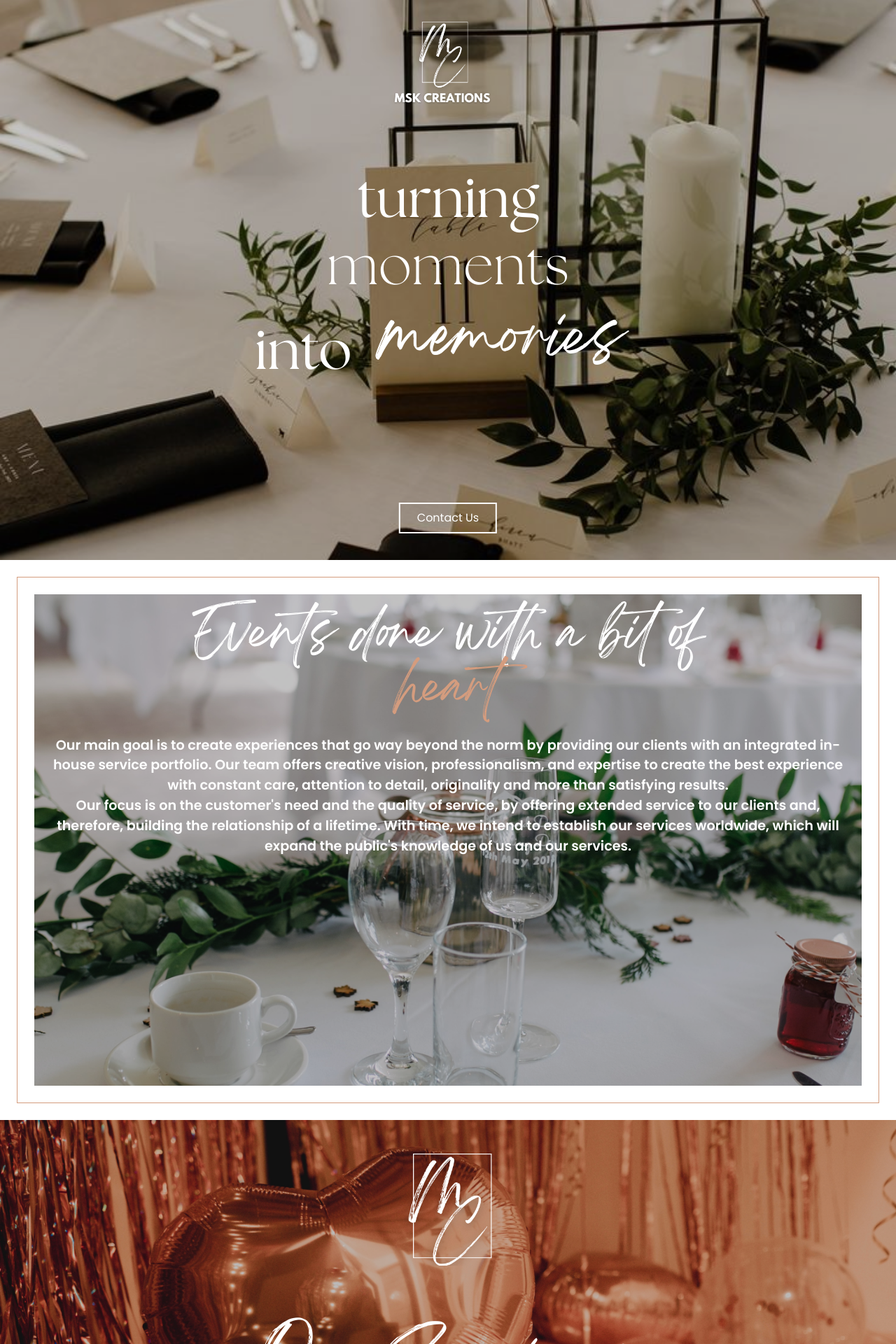
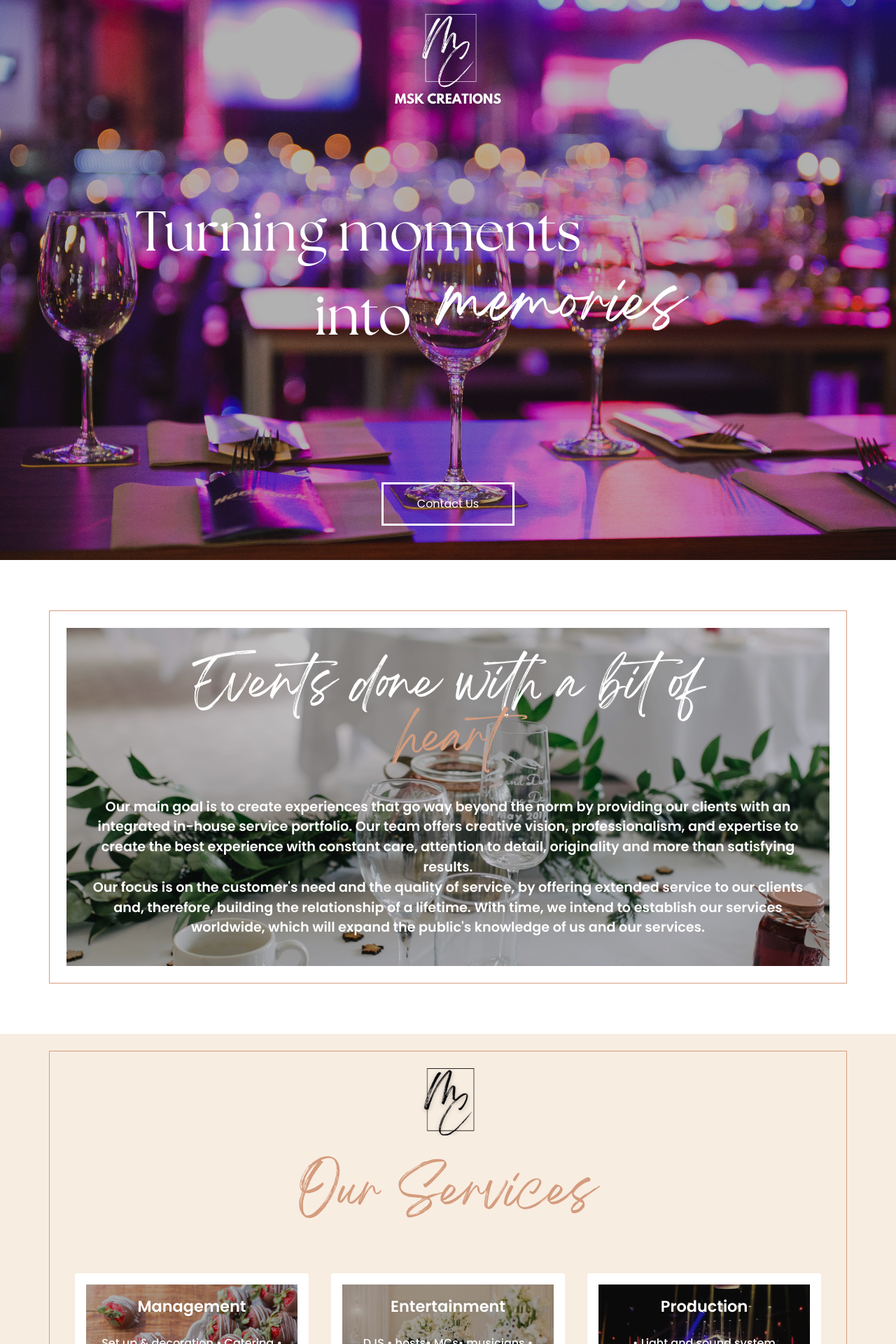
Before and after one commit to CodeMasterWinter/MSKCreations, a Django app: page / in a window 1280 px wide. Shown: the top 1920 px of the page at 70% size. Run offline with Django 4.2, Linux system fonts and the light colour scheme.

Commit message:
Restructred all the HTML code. EVERYTHING

```diff
--- a/MSKCreations/static/MSKCreations/index.css
+++ b/MSKCreations/static/MSKCreations/index.css
@@ -22,35 +22,94 @@
     font-style: normal;
 }
 
+* {
+    margin: 0;
+    padding: 0;
+    box-sizing: border-box;
+}
+
 #header{
     height: 100vh;
     overflow: hidden;
     position: relative;
-    background: url('images/msk-header.jpeg') no-repeat center;
+    background: url('images/msk-header.jpg') no-repeat center;
     background-size: cover;
 }
 
-.backdrop {
+.header-container {
+    z-index: 2;
+    width: 100%;
     height: 100%;
+    position: relative;
+}
+
+.overlay {
+    top: 0;
+    left: 0;
+    z-index: 0;
+    width: 100%;
+    height: 100%;
+    position: absolute;
     background-color: #0000003a;
 }
 
+nav {
+    height: 20%;
+}
+
+.nav-container {
+    width: 100%;
+    display: flex;
+    align-items: center;
+    justify-content: center;
+}
+
 .logo {
-    height: 18vh;
+    height: 10rem;
 }
 
 .header-content {
-    top: 50%;
-    left: 50%;
-    position: absolute;
-    transform: translate(-50%, -50%);
+    height: 60%;
+    display: grid;
+    position: relative;
+    place-content: center;
+}
+
+.header-text {
+    font-size: 5rem;
+    color: #ffffff;
+    font-style: normal;
+    font-family: 'The Seasons', 'League Spartan';
+}
+
+.header-text .first{
+    font-style: normal;
+    font-family: 'The Seasons', 'League Spartan';
+}
+
+.header-text span{
+    font-family: 'Breathing', 'Poppins';
+}
+
+.header-text-top {
+    transform: translateX(-8rem);
+}
+
+.header-text-bottom {
+    transform: translateX(8rem);
+}
+
+.header-button {
+    height: 20%;
+    display: flex;
+    align-items: center;
+    justify-content: center;
 }
 
 #header-contact {
     color: #ffffff;
-    position: absolute;
-    bottom: 2vh;
-    transform: translate(-50%, -50%);
+    border-radius: 0;
+    border: 3px solid #ffffff;
     font-family: 'Poppins', 'League Spartan';
 }
 
@@ -59,22 +118,8 @@
     background-color: #ffffff;
 }
 
-.header-text {
-    color: #ffffff;
-    font-family: 'The Seasons', 'League Spartan';
-    font-style: normal;
-}
-
-.header-text .first{
-    font-family: 'Italic Seasons';
-}
-
-.header-text span{
-    font-family: 'Breathing', 'Poppins';
-}
-
 #a-bit-of-heart {
-    height: 100vh;
+    height: 100%;
 }
 
 .heart-container {
@@ -84,17 +129,18 @@
 
 .heart-content {
     height: 100%;
+    position: relative;
     background: url('images/a-bit-of-heart.jpg') no-repeat center;
     background-size: cover;
 }
 
-.heart-backdrop {
-    height: 100%;
-    background-color: #0000003a;
-}
-
 .heart-title {
+    z-index: 1;
+    height: 20%;
+    font-size: 4rem;
     color: #ffffff;
+    text-align: center;
+    position: relative;
     font-family: 'Breathing', 'Dancing Script';
 }
 
@@ -104,46 +150,22 @@
 }
 
 .heart-text {
+    height: 80%;
+    z-index: 1;
     font-size: 1.2rem;
     color: #ffffff;
-    font-weight: 600;;
+    font-weight: 600;
+    text-align: center;
+    position: relative;
     font-family: 'Poppins', 'League Spartan';
 }
 
-#service-banner {
-    height: 100vh;
-    background: url('images/service-banner.jpg') no-repeat center;
-    background-size: cover;
-}
-
-.service-banner-container {
+#services {
     height: 100%;
-}
-
-.service-banner-content {
-    height: 100%;
-}
-
-.service-banner-backdrop {
-    height: 100%;
-    background-color: #0000003a;
-}
-
-.service-banner-logo {
-    height: 20vh;
-}
-
-.service-banner-text {
-    color: #ffffff;
-    font-family: 'Breathing', "Dancing Script";
-}
-
-#services {
-    height: 100vh;
     background-color: #F8EDE1;
 }
 
-#services .container-fluid {
+.services-container {
     height: 100%;
     border: 1px solid #d49c7e;
 }
@@ -153,50 +175,102 @@
 }
 
 .services-logo {
-    height: 18vh;
+    display: flex;
+    align-items: center;
+    justify-content: center;
 }
 
-.card-backdrop {
-    height: 100%;
-    background-color: #0000006c;
+.services-logo img {
+    height: 6rem;
 }
 
-.first-card {
+.services-heading {
+    font-size: 4rem;
+    color: #d49c7e;
+    text-align: center;
+    font-family: 'Breathing', 'Dancing Script';
+}
+
+.services-grid {
+    display: grid;
+    column-gap: 2rem;
+    grid-template-rows: 18rem;
+    grid-template-columns: 1fr 1fr 1fr;
+}
+
+.services-column {
+    border-radius: 4px;
+    background-color: #ffffff;
+}
+
+.services-card {
+    height: 100%;
+    position: relative;
+}
+
+.services-card-overlay {
+    top: 0;
+    left: 0;
+    width: 100%;
+    height: 100%;
+    z-index: 0;
+    position: absolute;
+}
+
+.services-card-overlay.overlay-one {
     background: url('images/service-card-1.jpg') no-repeat center;
     background-size: cover;
 }
 
-.second-card {
+.services-card-overlay.overlay-two {
     background: url('images/service-card-2.jpeg') no-repeat center;
     background-size: cover;
 }
 
-.third-card {
+.services-card-overlay.overlay-three {
     background: url('images/service-card-3.jpg') no-repeat center;
     background-size: cover;
 }
 
-.card-body, .card-title {
-    font-family: 'The Seasons';
+.services-content {
+    z-index: 1;
+    width: 100%;
+    height: 100%;
+    text-align: center;
+    position: relative;
+    background-color: #00000052;
 }
 
-.card-title {
+.services-title, .services-description {
     color: #ffffff;
+    font-family: 'Poppins';
 }
 
-.card-text {
-    color: #ffffff;
+.services-title {
+    height: 25%;
+    display: grid;
+    font-weight: 600;
+    font-size: 1.4rem;
+    place-content: center;
 }
 
-#vision-mission .container-fluid {
-    height: 100%;
+.services-description {
+    height: 75%;
+    font-weight: 500;
 }
 
-.vision-mission-content {
-    height: 100%;
+#vision-mission {
+    height: 100vh;
 }
 
-.vision-mission-img {
+#vision-mission .container-xl {
+    height: 100%;
+    display: flex;
+    border: 1px solid #d49c7e;
+}
+
+.vision-mission-img, .vision-mission {
+    width: 50%;
     height: 100%;
 }
 
--- a/MSKCreations/templates/MSKCreations/index.html
+++ b/MSKCreations/templates/MSKCreations/index.html
@@ -24,36 +24,37 @@
 </head>
 <body>
     <section id="header">
-        <div class="backdrop">
-            <nav class="navbar navbar-expand-md">
-                <div class="container-fluid justify-content-center">
+        <div class="overlay"></div>
+        <div class="container-xl header-container">
+            <nav>
+                <div class="container-fluid nav-container">
                     <a href="#" class="navbar-brand">
                         <img src="{% static 'mskcreations/images/msk-text-logo.png' %}" alt="" class="img-fluid px-0 logo">
                     </a>
                 </div>
             </nav>
-            <div class="header-content text-center p-4">
+            <div class="header-content p-4">
                 <h1 class="display-1 header-text header-text-top">
-                    turning <span class="first">moments</span>
+                    Turning <span class="first">moments</span>
                 </h1>
                 <h1 class="display-1 header-text header-text-bottom">
                     into <span class="px-4">memories</span>
                 </h1>
             </div>
-            <div class="text-center">
-                <a id="header-contact" href="#contact" class="btn py-2 px-4 rounded-0 border-white border-2">Contact Us</a>
+            <div class="header-button">
+                <a id="header-contact" href="#contact" class="btn py-3 px-5">Contact Us</a>
             </div>
         </div>
     </section>
-    <section id="a-bit-of-heart" class="p-md-4">
-        <div class="heart-container p-4 container-fluid">
-            <div class="heart-content">
-                <div class="heart-backdrop p-3">
-                    <div class="display-3 mt-2 text-center heart-title">
+    <section id="a-bit-of-heart" class="p-4 my-5">
+        <div class="container-xl heart-container p-4">
+            <div class="heart-content p-4">
+                <div class="overlay"></div>
+                <h1 class="heart-title py-4">
                     Events done with a bit of
                     <span>heart</span>
-                    </div>
-                    <p class="heart-text text-center d-md-block mt-4">
+                </h1>
+                <p class="heart-text mt-3">
                     Our main goal is to create experiences that go way beyond the norm by providing our clients
                     with an integrated in-house service portfolio. Our team offers creative vision, professionalism,
                     and expertise to create the best experience with constant care, attention to detail, originality
@@ -64,84 +65,71 @@
                 </p>
             </div>
         </div>
+    </section>
+    <section id="services" class="p-4">
+        <div class="container-xl services-container">
+            <div class="services-logo">
+                <img src="{% static 'mskcreations/images/msk-logo-black.png' %}" alt="" class="my-4 services-logo">
             </div>
-    </section>
-    <section id="service-banner">
-        <div class="service-banner-container container-fluid p-0">
-            <div class="service-banner-content">
-                <div class="service-banner-backdrop text-center">
-                    <img src="{% static 'mskcreations/images/msk-logo.png' %}" alt="" class="img-fluid m-5 service-banner-logo">
-                    <div class="display-1 mt-5 service-banner-text">Our Services</div>
+            <h1 class="services-heading mt-4">Our Services</h1>
+            <div class="services-grid p-4 mt-5">
+                <div class="services-column p-3">
+                    <div class="services-card">
+                        <div class="services-card-overlay overlay-one"></div>
+                        <div class="services-content">
+                            <p class="services-title p-0 m-0">Management</p>
+                            <p class="services-description p-2 m-0">
+                                Set up & decoration • Catering • Staff (Bartender - waiters etc...) • Sound & Light • Artists • Videography • Photography
+                            </p>
                         </div>
                     </div>
                 </div>
-    </section>
-    <section id="services" class="p-4 mt-5">
-        <div class="container-fluid p-0">
-            <div class="row justify-content-center align-items-center">
-                <div class="col-md-3 text-center">
-                    <img src="{% static 'mskcreations/images/msk-logo-black.png' %}" alt="" class="img-fluid my-4 services-logo">
-                </div>
-            </div>
-            <div class="display-1 mt-5 service-banner-text text-center text-black">Our Services</div>
-            <div class="row justify-content-center align-items-center cards p-3">
-                <div class="col-10 col-lg-4 my-3">
-                    <div class="card first-card border-0">
-                        <div class="card-backdrop">
-                            <div class="card-body text-center p-lg-4">
-                                <h4 class="card-title">Event Management</h4>
-                                <p class="card-text p-4">Set up & decoration • Catering • Staff (Bartender - waiters etc...) • Sound & Light • Artists • Videography • Photography</p>
+                <div class="services-column p-3">
+                    <div class="services-card">
+                        <div class="services-card-overlay overlay-two"></div>
+                        <div class="services-content">
+                            <p class="services-title p-0 m-0">Entertainment</p>
+                            <p class="services-description p-2 m-0">
+                                DJS • hosts• MCs• musicians • traditional dancers• bands• kids entertainment
+                            </p>
                         </div>
                     </div>
                 </div>
-                </div>
-                <div class="col-10 col-lg-4 my-3">
-                    <div class="card second-card border-0">
-                        <div class="card-backdrop">
-                            <div class="card-body text-center p-lg-5">
-                                <h4 class="card-title">Event Entertainment</h4>
-                                <p class="card-text p-3">DJS • hosts• MCs• musicians • traditional dancers• bands• kids entertainment</p>
-                            </div>
-                        </div>
-                    </div>
-                </div>
-                <div class="col-10 col-lg-4 my-3">
-                    <div class="card third-card border-0">
-                        <div class="card-body text-center p-lg-4">
-                            <h4 class="card-title">Event Production</h4>
-                            <p class="card-text p-3">Light and sound system installation & renting • Audio Visual Equipments • LED screens & Projections • Dance floors & stages • Furniture & Decor • Backdrop & mapping</p>
+                <div class="services-column p-3">
+                    <div class="services-card">
+                        <div class="services-card-overlay overlay-three"></div>
+                        <div class="services-content">
+                            <p class="services-title p-0 m-0">Production</p>
+                            <p class="services-description p-2 m-0">
+                                • Light and sound system installation & renting • Audio Visual Equipments • LED screens & Projections • Dance floors & stages • Furniture & Decor • Backdrop & mapping
+                            </p>
                         </div>
                     </div>
                 </div>
             </div>
         </div>
     </section>
-    <section id="vision-mission">
-        <div class="container-fluid p-0">
-            <div class="row vision-mission-content m-0 justify-content-center align-items-center">
-                <div class="vision-mission-img d-none d-md-block col-6 col-lg-6 p-0">
-                    <img src="{% static 'mskcreations/images/vision-bg.jpeg' %}" alt="" class="img-fluid">
+    <section id="vision-mission" class="p-4">
+        <div class="container-xl p-4">
+            <div class="vision-mission-img">
+                <img src="{% static 'mskcreations/images/vision-bg.jpeg' %}" alt="">
             </div>
-                <div class="col-10 col-md-6 col-lg-6 vision-mission-content">
-                    <div class="vision">
-                        <div class="display-2 vision-title text-center text-md-start pt-md-4 ms-md-3">
-                            our<br class="d-none d-md-block mt-3"> vision
-                        </div>
-                        <p class="lead vision-text text-center text-md-start mt-3 ms-md-3">
-                            to conduct business that is ethical
-                            and reliable while meeting our clients'
-                            expectations
+            <div class="vision-mission">
+                <div class="vision p-4">
+                    <h1 class="vision-title">our<br>vision</h1>
+                    <p class="vision-description">
+                        “to conduct business that is ethical<br>
+                        and reliable while meeting our clients<br>
+                        expectations”
                     </p>
                 </div>
-                    <div class="mission">
-                        <div class="display-2 mission-title text-center text-md-start ms-md-3">
-                            our<br class="d-none d-md-block"> mission
-                        </div>
-                        <p class="lead vision-text text-center text-md-start mt-3 ms-md-3">
-                            to motivate, support and create a grand impression on our
-                            staff, suppliers and clients
+                <div class="mission p-4">
+                    <h1 class="mission-title">our<br>mission</h1>
+                    <p class="mission-description">
+                        to motivate, support and create a gran<br>
+                        impression on our staff, suppliers<br>
+                        and clients
                     </p>
-                    </div>
                 </div>
             </div>
         </div>
```
Also changed, not shown: other parts of MSKCreations/static/MSKCreations/index.css (+15 -12 lines), MSKCreations/static/MSKCreations/images/msk-header-two.jpeg (renamed from MSKCreations/static/MSKCreations/images/msk-header.jpeg), MSKCreations/static/MSKCreations/images/msk-header.jpg (added). Lines whose indentation alone changed are shown as unchanged.
